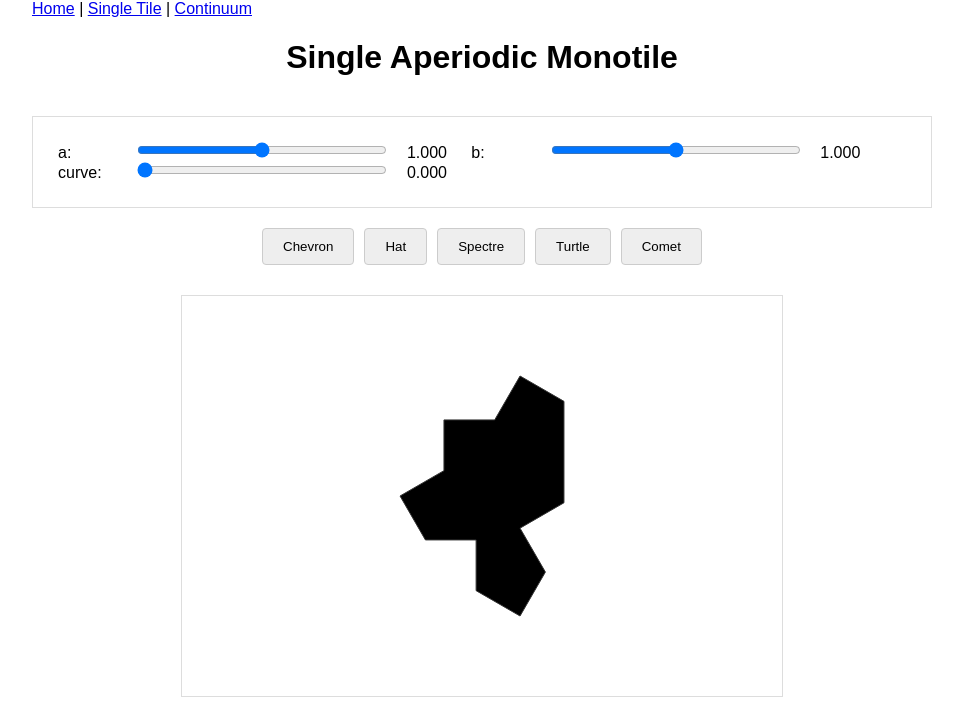
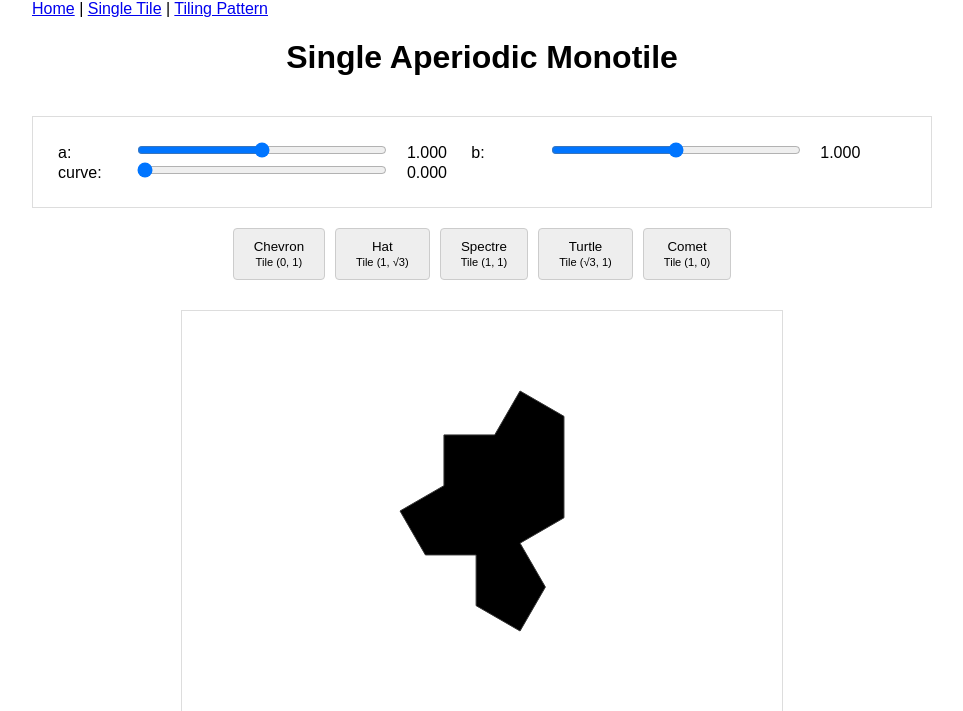
Before and after one commit to Alexander-Baker-1/Aperiodic-Monotiles, a Flask app: page /single in a window 1280 px wide. Shown: the top 711 px of the page, without its empty margins (158-1121 px from the left). Run offline with Flask 3, Linux system fonts and the light colour scheme.

Commit message:
Small fixes

```diff
--- a/app.py
+++ b/app.py
@@ -10,9 +10,9 @@ def index():
 def single():
     return render_template('single.html')
 
-@app.route('/continuum')
-def continuum():
-    return render_template('continuum.html')
+@app.route('/cluster')
+def cluster():
+    return render_template('cluster.html')
 
 if __name__ == '__main__':
     app.run(debug=True)
--- a/templates/single.html
+++ b/templates/single.html
@@ -10,7 +10,7 @@
         <nav>
             <a href="{{ url_for('index') }}">Home</a> |
             <a href="{{ url_for('single') }}">Single Tile</a> |
-            <a href="{{ url_for('continuum') }}">Continuum</a>
+            <a href="{{ url_for('cluster') }}">Tiling Pattern</a>
         </nav>
 
         <h1>Single Aperiodic Monotile</h1>
@@ -28,12 +28,12 @@
             <input type="range" id="curve" min="0" max="1" value="0" step="0.01">
             <span id="curve-val">0.000</span>
         </div>
-        <div id="presets">
-            <button onclick="loadPreset('chevron')">Chevron</button>
-            <button onclick="loadPreset('hat')">Hat</button>
-            <button onclick="loadPreset('spectre')">Spectre</button>
-            <button onclick="loadPreset('turtle')">Turtle</button>
-            <button onclick="loadPreset('comet')">Comet</button>
+        <div class="presets">
+            <button onclick="loadPreset('chevron')">Chevron<br><small>Tile (0, 1)</small></button>
+            <button onclick="loadPreset('hat')">Hat<br><small>Tile (1, √3)</small></button>
+            <button onclick="loadPreset('spectre')">Spectre<br><small>Tile (1, 1)</small></button>
+            <button onclick="loadPreset('turtle')">Turtle<br><small>Tile (√3, 1)</small></button>
+            <button onclick="loadPreset('comet')">Comet<br><small>Tile (1, 0)</small></button>
         </div>
 
         <canvas id="canvas" width="600" height="400"></canvas>
```
Also changed, not shown: static/js/cluster.js (renamed from static/js/continuum.js, +9 -2 lines), static/js/common/Matrix.js (+8 -0 lines), templates/cluster.html (renamed from templates/continuum.html, +8 -8 lines), templates/index.html (+4 -4 lines).
